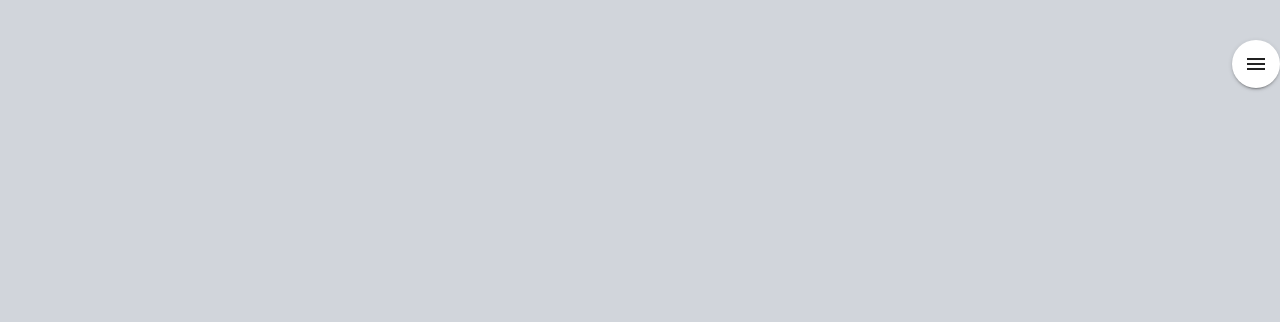
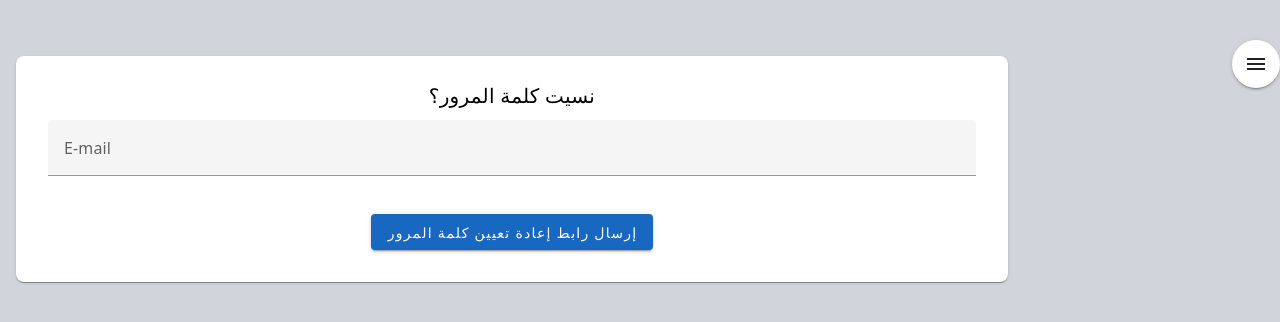
Before and after one commit to MostafaZayed72/law-firm, a Nuxt app: page /forgot-password in a window 1280 px wide. Before the commit this address had no page. Shown: the top 322 px of the page. Built offline with nearby package versions, Linux system fonts and the light colour scheme.

Commit message:
forgot password

```diff
--- /dev/null
+++ b/pages/forgot-password.vue
@@ -0,0 +1,54 @@
+<template>
+    <v-container class="fill-height text-center" v-if="showTable">
+      <v-row justify="center">
+        <v-col cols="12" >
+          <v-card class="pa-4 rounded-lg" :class="cardClass">
+            <v-card-title>نسيت كلمة المرور؟</v-card-title>
+            <v-card-text>
+              <v-form @submit.prevent="handleSubmit">
+                <v-text-field
+                  v-model="email"
+                  label="E-mail"
+                  type="email"
+                  required
+                  class="text-end"
+                ></v-text-field>
+                <v-btn type="submit" color="primary" class="mt-4">
+                  إرسال رابط إعادة تعيين كلمة المرور
+                </v-btn>
+              </v-form>
+            </v-card-text>
+          </v-card>
+        </v-col>
+      </v-row>
+    </v-container>
+  </template>
+
+  <script setup>
+  import { ref } from 'vue';
+
+  const email = ref('');
+
+  const handleSubmit = () => {
+    console.log('إعادة تعيين كلمة المرور للبريد الإلكتروني:', email.value);
+  };
+
+  const showTable = ref(false);
+  const colorMode = useColorMode();
+
+onMounted(() => {
+  setTimeout(() => {
+    showTable.value = true;
+  }); // Delay in milliseconds
+});
+const cardClass = computed(() => {
+    return colorMode.preference === 'dark' ? 'bg-grey-darken-3' : 'bg-white';
+  });
+
+  </script>
+
+  <style scoped>
+  .fill-height {
+    height: 100vh;
+  }
+  </style>
--- a/pages/login.vue
+++ b/pages/login.vue
@@ -49,7 +49,7 @@
 onMounted(() => {
   setTimeout(() => {
     showTable.value = true;
-  }, 1); // Delay in milliseconds
+  }); // Delay in milliseconds
 });
 const cardClass = computed(() => {
     return colorMode.preference === 'dark' ? 'bg-grey-darken-3' : 'bg-white';
--- a/pages/register.vue
+++ b/pages/register.vue
@@ -1,6 +1,6 @@
 <template>
-    <v-container class="d-flex flex-column align-center justify-center fill-height w-100" style="direction: rtl;">
-      <v-card class="pa-5 w-100" style="direction: rtl; text-align: right;">
+    <v-container class="d-flex flex-column align-center justify-center fill-height w-100" style="direction: rtl;"  v-if="showTable">
+      <v-card class="pa-5 w-100 rounded-lg" style="direction: rtl; text-align: right;" :class="cardClass">
         <v-card-title>
           <span class="text-h5">إنشاء حساب جديد</span>
         </v-card-title>
@@ -53,6 +53,20 @@
     console.log('البريد الإلكتروني أو رقم الهاتف:', emailOrPhone.value)
     console.log('كلمة المرور:', password.value)
   }
+
+  const showTable = ref(false);
+  const colorMode = useColorMode();
+
+onMounted(() => {
+  setTimeout(() => {
+    showTable.value = true;
+  }); // Delay in milliseconds
+});
+const cardClass = computed(() => {
+    return colorMode.preference === 'dark' ? 'bg-grey-darken-3' : 'bg-white';
+  });
+
+
   </script>
 
   <style scoped>
```
